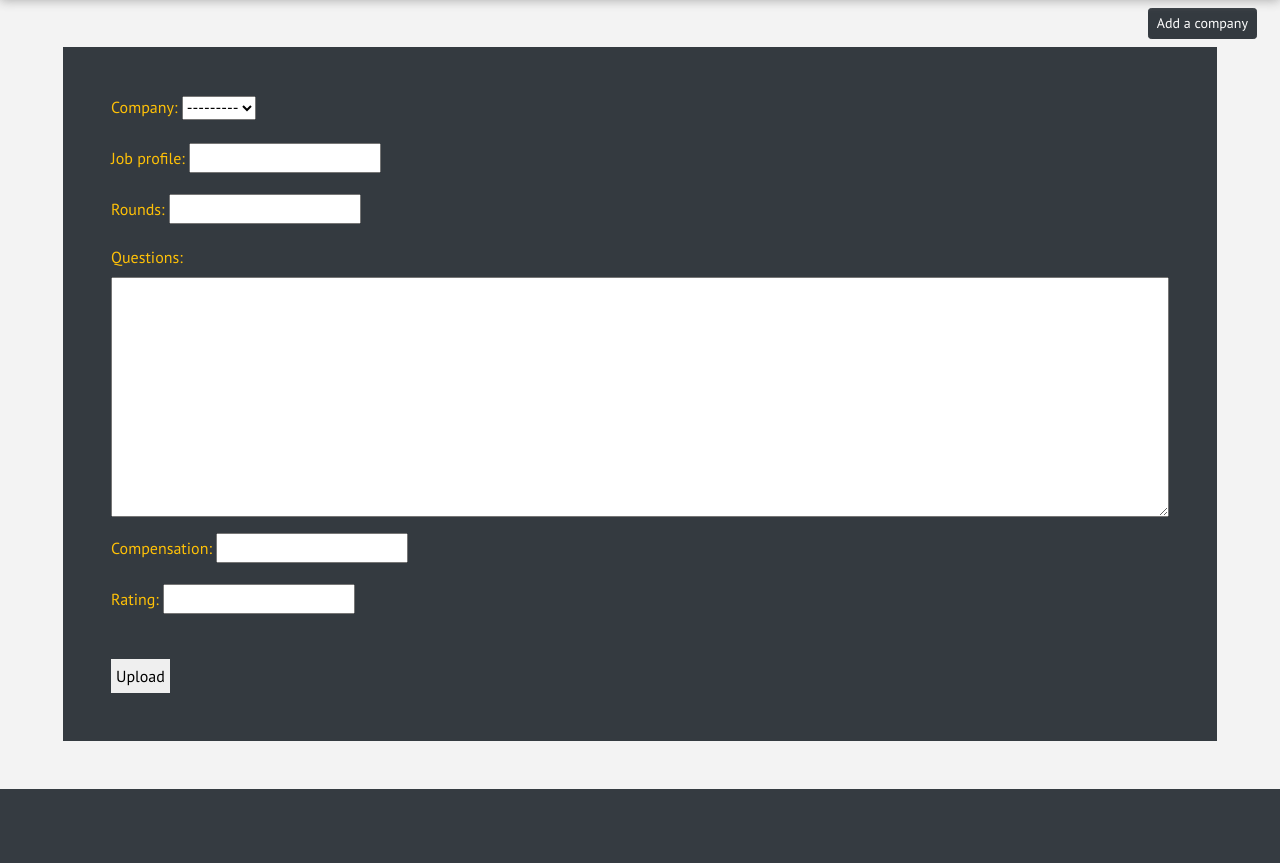
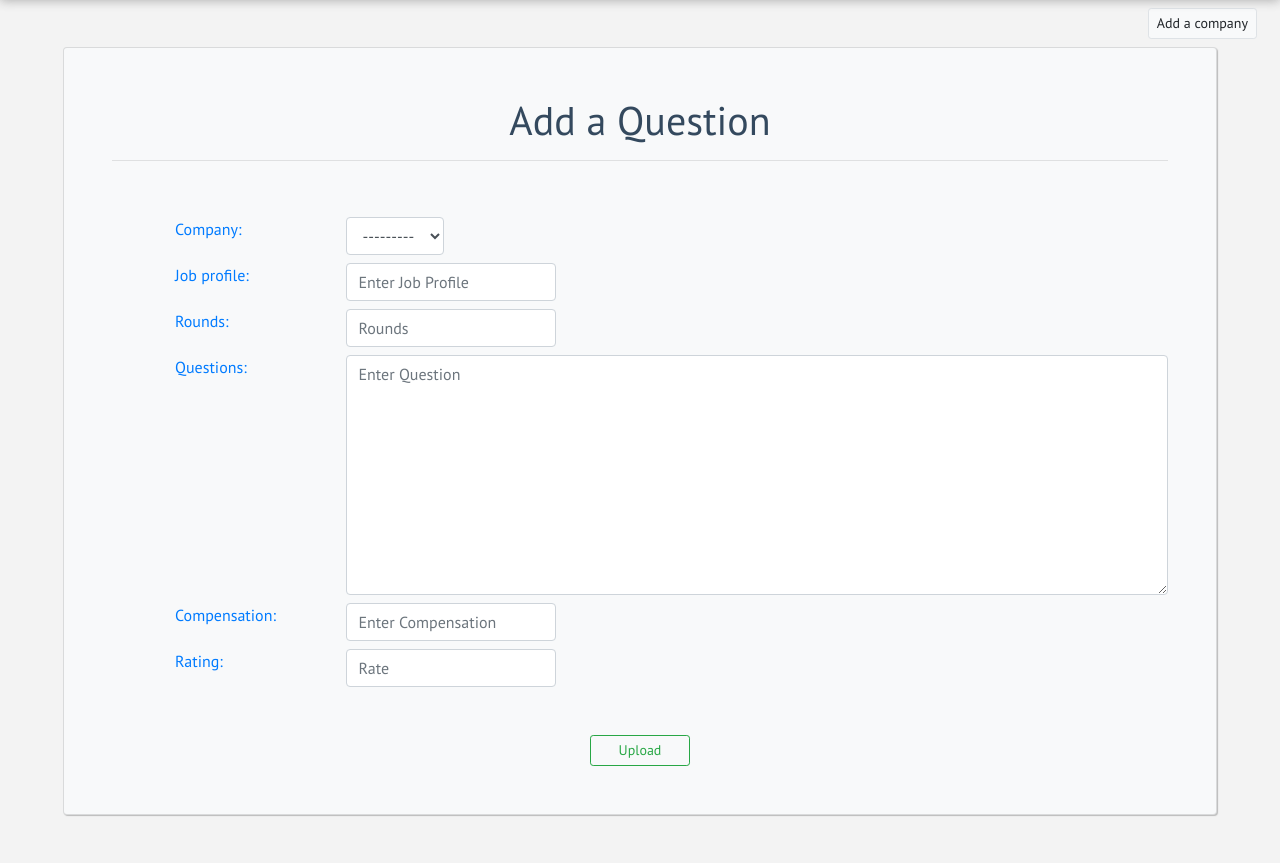
Before and after one commit to arc9693/IntReview, a Django app: page /response/new in a window 1280 px wide. Shown: the part 56-919 px from the top of the page. Before the commit the page ends 845 px from the top, so only its background shows below. Run offline with Django 3.2, Linux system fonts and the light colour scheme; the visitor is signed in with stand-in values (Sample User, id 1); data that the repository does not hold is empty; some libraries are stand-ins or nearby versions; some web fonts are replaced.

Commit message:
Redesign Response Form File Updated - SETTINGS.PY, STYLE.CSS,RESPONSEFORM.HTML

```diff
--- a/IntReview/settings.py
+++ b/IntReview/settings.py
@@ -37,6 +37,8 @@ INSTALLED_APPS = [
     'django.contrib.sessions',
     'django.contrib.messages',
     'django.contrib.staticfiles',
+
+    'widget_tweaks',
     'Interviewbook'
 ]
 
--- a/Interviewbook/static/css/style.css
+++ b/Interviewbook/static/css/style.css
@@ -58,20 +58,7 @@ nav{
   color:#fff;
 }
 #Exp{
-  /*background-color: #565656;*/
-  /*color:white;
-  text-shadow: 0 0 20px rgba(198,28,39,0.8), 0 0 0 black;
-  text-shadow: 2px 2px 3px rgba(255,255,255,0.5);
-  -webkit-background-clip: text;
-     -moz-background-clip: text;
-          background-clip: text;*/
-    /*font: bold 100px arial, sans-serif; */
-  /*background-color: #34495e;*/
   color: #127BC4;
-  /*text-shadow: 2px 2px 3px #74b9ff;
-  -webkit-background-clip: text;
-     -moz-background-clip: text;
-          background-clip: text;*/
   font-size: 130%;
 }
 #deskImg{
@@ -92,13 +79,6 @@ nav{
 }
 .newResponse input{
   width: -moz-available;
-}
-.newResponse #submit{
-  border: none;
-  padding: 5px;
-}
-.newResponse #submit:hover{
-    background-color: #ffc107;
 }
 
 .CompanyForm #submit{
@@ -121,11 +101,7 @@ nav{
 }
 
 
-
-#listq:hover{
-  /*box-shadow:1px 1px 1px grey;*/
-  /*background-color: #ddd;*/
-}
+/*RESPONSES.HTML*/
 #line{
   width:100%;
   color:black;
@@ -135,3 +111,18 @@ nav{
   background: #ffffff;
   box-shadow: 1px 1px 1px #bbb;
 }
+
+
+ /*SUBMIT QUESTION PAGE*/
+.responseFormTitle{
+    color:#34495E;
+ }
+.formSubmit{
+  box-shadow:1px 1px 1px #bbb;
+}
+.submitBtn{
+  width:100px;
+}
+.needLoginBtn:hover{
+  color:white;
+}
--- a/Interviewbook/templates/Interviewbook/Responseform.html
+++ b/Interviewbook/templates/Interviewbook/Responseform.html
@@ -1,18 +1,73 @@
 {% extends 'Interviewbook/base.html' %}
+{% load widget_tweaks %}
 
 {% block content %}
 <div class="container-fluid">
   <div class="row d-flex justify-content-end mt-2 mr-2 mb-0">
-    <a href="/response/new/addCompany" target="_top"><button class="btn btn-sm btn-dark" type="button" name="button">Add a company</button></a>
+    <a href="/response/new/addCompany" target="_top"><button class="btn btn-sm btn-light border" type="button" name="button">Add a company</button></a>
   </div>
-  <form method="post" class="ml-lg-5 mr-lg-5 mb-lg-5 mt-lg-2 m-1  bg-dark text-warning p-lg-5 p-3 newResponse">
+  <form method="post" class="ml-lg-5 mr-lg-5 mb-lg-5 mt-lg-2 m-1  bg-light text-primary p-lg-5 p-3 newResponse card formSubmit">
     {% csrf_token %}
-    {{ form.as_p }}<br>
-    {% if user.is_authenticated %}
-    <input type="submit" name="submit" value="Upload" id="submit">
-    {% else %}
-    <a href="{% url 'login' %}"><button class="btn btn-sm btn-outline-warning my-2 my-sm-0"> You neeed to Login first!</button></a>
-    {% endif %}
+    <center>
+      <h1 id="responseFormTitle"
+      style="color:#34495E;">Add a Question</h1> <hr><br>
+    </center>
+      <!-- {{ form.as_p }} -->
+      <p>
+        <div class="row ml-5">
+          <div class="col-sm-4 col-lg-2">
+          {{ form.company.label_tag }}
+          </div>
+          <div class="col-sm-8 col-lg-10 mb-2">
+          {% render_field form.company class="form-control" placeholder="Enter Company Name" %}
+          </div><br>
+
+          <div class="col-sm-4 col-lg-2">
+          {{ form.job_profile.label_tag }}
+          </div>
+          <div class="col-sm-8 col-lg-10 mb-2">
+          {% render_field form.job_profile class="form-control" placeholder="Enter Job Profile" %}
+          </div><br>
+
+          <div class="col-sm-4 col-lg-2">
+          {{ form.rounds.label_tag }}
+          </div>
+          <div class="col-sm-8 col-lg-10 mb-2">
+          {% render_field form.rounds class="form-control" placeholder="Rounds" %}
+          </div><br>
+
+          <div class="col-sm-4 col-lg-2">
+          {{ form.questions.label_tag }}
+          </div>
+          <div class="col-sm-8 col-lg-10 mb-2">
+          {% render_field form.questions class="form-control" placeholder="Enter Question" %}
+          </div><br>
+
+          <div class="col-sm-4 col-lg-2">
+          {{ form.compensation.label_tag }}
+          </div>
+          <div class="col-sm-8 col-lg-10 mb-2">
+          {% render_field form.compensation class="form-control" placeholder="Enter Compensation" %}
+          </div><br>
+
+          <div class="col-sm-4 col-lg-2">
+          {{ form.rating.label_tag }}
+          </div>
+          <div class="col-sm-8 col-lg-10 mb-2">
+          {% render_field form.rating class="form-control" placeholder="Rate" %}
+          </div><br>
+        </div>
+      </p>
+    <br>
+    <center>
+      {% if user.is_authenticated %}
+      <input class="btn btn-sm btn-outline-success submitBtn" type="submit" name="submit" value="Upload" id="submit">
+      {% else %}
+      <a href="{% url 'login' %}">
+        <button class="btn btn-sm btn-outline-warning my-2 my-sm-0 needLoginBtn"> You need to Login first!</button>
+      </a>
+      {% endif %}
+    </center>
   </form>
 </div>
 
```
